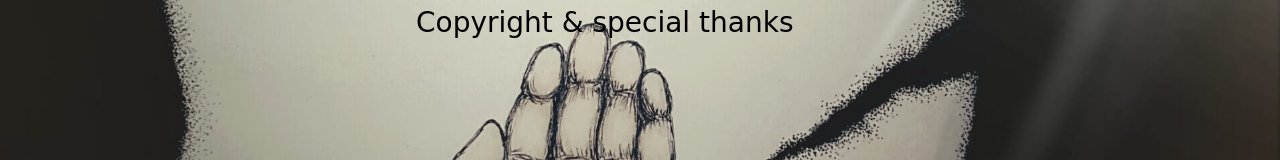
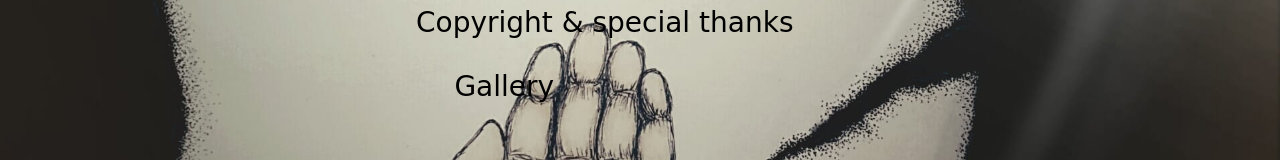
Before and after one commit to dfusic/dorwal, a plain HTML site: page index.html in a window 1280 px wide. Shown: the part 472-632 px from the top of the page. Drawn offline with nearby package versions, Linux system fonts and the light colour scheme; a web font is replaced by a local one.

Commit message:
Added gallery

```diff
--- a/css/style.css
+++ b/css/style.css
@@ -37,6 +37,7 @@
   top:45%;
   left:25%;
 }
+
 .languages a{
   color:black;
 }
@@ -74,6 +75,16 @@
   top:60%;
   left:32.5%;
 }
+#gallery{
+  position: fixed;
+  margin: 0;
+  padding: 0;
+  font-family: 'Great Vibes', cursive;
+  font-size: 2em;
+  top: 68%;
+  left: 35.5%;
+}
+
 #copyrightLink{
   color:black;
 }
--- a/index.html
+++ b/index.html
@@ -22,6 +22,7 @@
       </ul>
       <h2 id="videoInstructions"><a href="gallery/video.html" id="videoInstructionsLink">Video instructions</a></h3>
       <h2 id="copyright"><a href="copyright/english.html" id="copyrightLink">Copyright & special thanks</a></h2>
+      <h2 id="gallery"><a href="gallery/gallery.html" id="copyrightLink">Gallery</a></h2>
    </div>
 
 </body>
```
Also changed, not shown: 1 other file.
